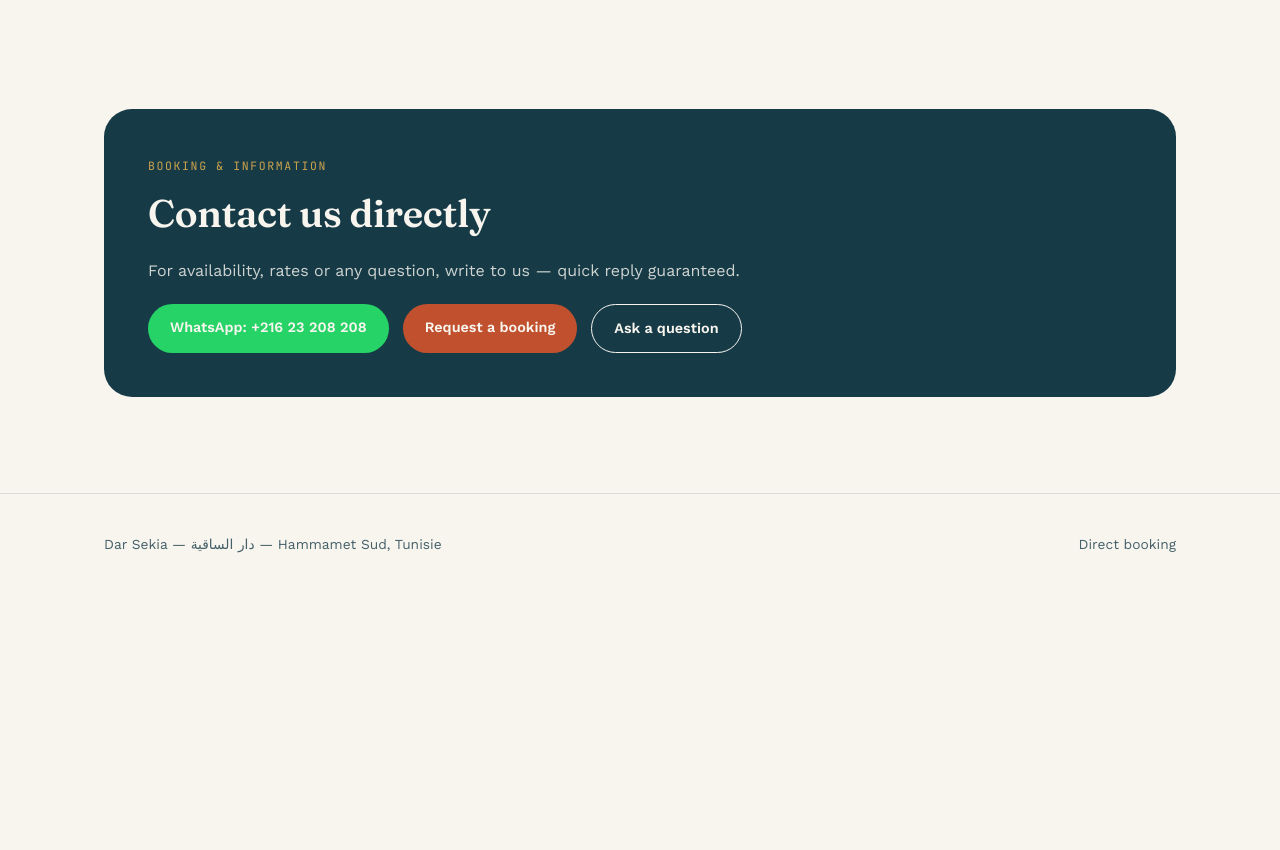
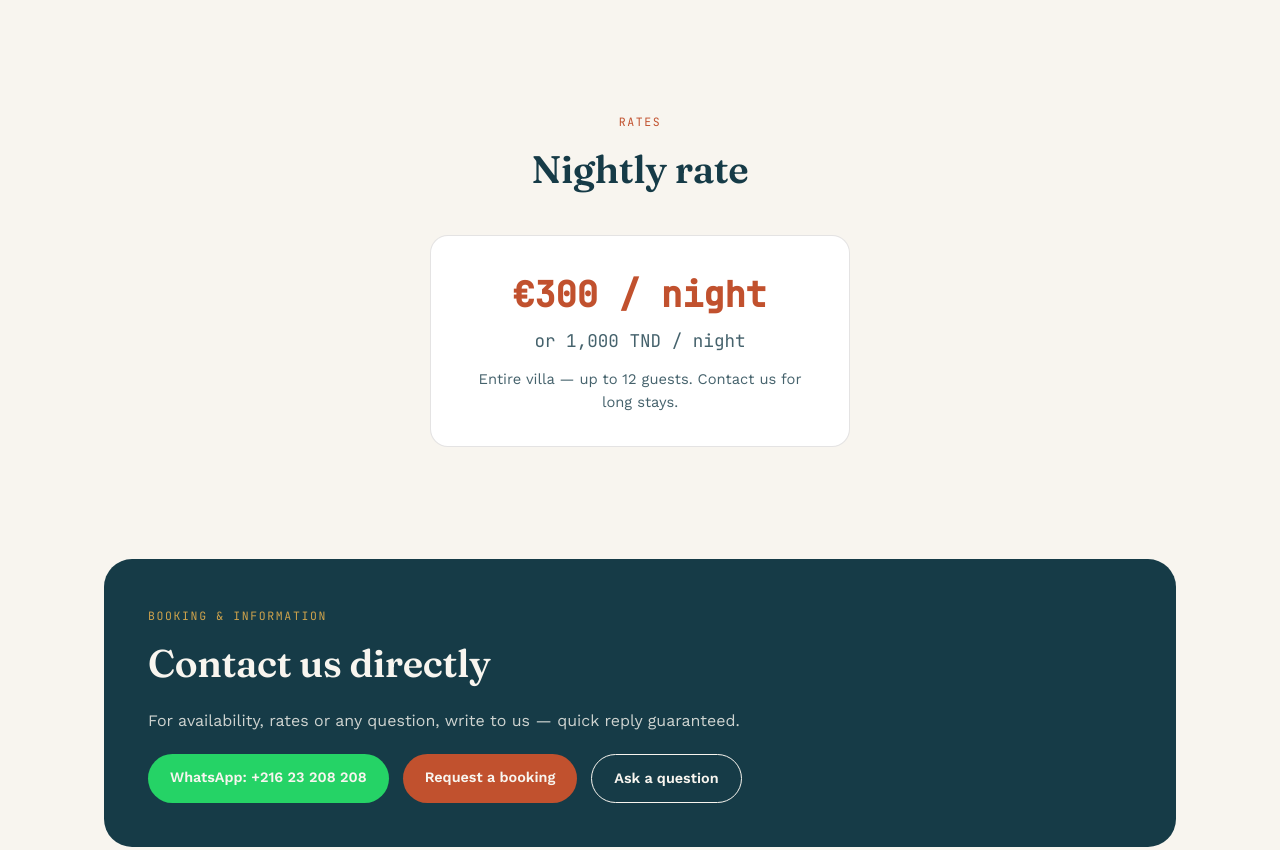
Before and after one commit to iammarfr2000-sys/dar-sekia, a plain HTML site: page index.html in a window 1280 px wide. Shown: the part 4114-4964 px from the top of the page. Before the commit the page ends 4709 px from the top, so only its background shows below. Drawn offline with nearby package versions, Linux system fonts and the light colour scheme.

Commit message:
Section tarifs: 300 EUR ou 1000 DT la nuitee

```diff
--- a/i18n.js
+++ b/i18n.js
@@ -27,7 +27,7 @@ const I18N = {
     near4: "À 10 min en voiture — parc d'attractions et parc aquatique, parfait pour les enfants.",
     near5_title: 'Festival International de Hammamet', near5: "À 10 min en voiture — chaque été, concerts et spectacles dans l'amphithéâtre en bord de mer.",
     near6_title: 'Médina de Hammamet', near6: 'À 12 min en voiture — la vieille ville historique, sa kasbah, son souk et sa plage au pied des remparts.',
-    contact_eyebrow: 'Réservation & informations', contact_title: 'Contactez-nous directement',
+    price_eyebrow: 'Tarifs', price_title: 'Tarif de la nuitée', price_amount: '300 € / nuit', price_alt: 'ou 1 000 DT / nuit', price_note: 'Villa entière — jusqu\'à 12 personnes. Contactez-nous pour les longs séjours.', contact_eyebrow: 'Réservation & informations', contact_title: 'Contactez-nous directement',
     contact_text: 'Pour connaître les disponibilités, les tarifs ou poser une question, écrivez-nous — réponse rapide garantie.',
     contact_book: 'Demander une réservation', contact_ask: 'Poser une question', contact_wa: 'WhatsApp : +216 23 208 208',
     footer_note: 'Réservation directe',
@@ -64,7 +64,7 @@ const I18N = {
     near4: '10 min by car — amusement and water park, perfect for kids.',
     near5_title: 'Hammamet International Festival', near5: '10 min by car — every summer, concerts and shows in the seaside amphitheatre.',
     near6_title: 'Hammamet Medina', near6: '12 min by car — the historic old town, its kasbah, souk and beach at the foot of the ramparts.',
-    contact_eyebrow: 'Booking & information', contact_title: 'Contact us directly',
+    price_eyebrow: 'Rates', price_title: 'Nightly rate', price_amount: '€300 / night', price_alt: 'or 1,000 TND / night', price_note: 'Entire villa — up to 12 guests. Contact us for long stays.', contact_eyebrow: 'Booking & information', contact_title: 'Contact us directly',
     contact_text: 'For availability, rates or any question, write to us — quick reply guaranteed.',
     contact_book: 'Request a booking', contact_ask: 'Ask a question', contact_wa: 'WhatsApp: +216 23 208 208',
     footer_note: 'Direct booking',
@@ -101,7 +101,7 @@ const I18N = {
     near4: '10 Min. mit dem Auto — Freizeit- und Wasserpark, perfekt für Kinder.',
     near5_title: 'Internationales Festival von Hammamet', near5: '10 Min. mit dem Auto — jeden Sommer Konzerte und Shows im Amphitheater am Meer.',
     near6_title: 'Medina von Hammamet', near6: '12 Min. mit dem Auto — die historische Altstadt mit Kasbah, Souk und Strand am Fuße der Stadtmauer.',
-    contact_eyebrow: 'Buchung & Informationen', contact_title: 'Kontaktieren Sie uns direkt',
+    price_eyebrow: 'Preise', price_title: 'Preis pro Nacht', price_amount: '300 € / Nacht', price_alt: 'oder 1.000 TND / Nacht', price_note: 'Ganze Villa — bis zu 12 Gäste. Kontaktieren Sie uns für längere Aufenthalte.', contact_eyebrow: 'Buchung & Informationen', contact_title: 'Kontaktieren Sie uns direkt',
     contact_text: 'Für Verfügbarkeit, Preise oder Fragen schreiben Sie uns — schnelle Antwort garantiert.',
     contact_book: 'Buchung anfragen', contact_ask: 'Frage stellen', contact_wa: 'WhatsApp: +216 23 208 208',
     footer_note: 'Direktbuchung',
@@ -138,7 +138,7 @@ const I18N = {
     near4: '10 دقائق بالسيارة — مدينة ملاهي وألعاب مائية، مثالية للأطفال.',
     near5_title: 'مهرجان الحمّامات الدولي', near5: '10 دقائق بالسيارة — كل صيف، حفلات وعروض في المسرح المطل على البحر.',
     near6_title: 'المدينة العتيقة بالحمّامات', near6: '12 دقيقة بالسيارة — المدينة التاريخية، قصبتها، سوقها وشاطئها عند أسوارها.',
-    contact_eyebrow: 'الحجز والمعلومات', contact_title: 'اتصل بنا مباشرة',
+    price_eyebrow: 'الأسعار', price_title: 'سعر الليلة', price_amount: '300 يورو / الليلة', price_alt: 'أو 1000 دينار / الليلة', price_note: 'الفيلا كاملة — حتى 12 شخصاً. اتصلوا بنا للإقامات الطويلة.', contact_eyebrow: 'الحجز والمعلومات', contact_title: 'اتصل بنا مباشرة',
     contact_text: 'لمعرفة التوفر أو الأسعار أو لطرح أي سؤال، راسلنا — رد سريع مضمون.',
     contact_book: 'اطلب حجزاً', contact_ask: 'اطرح سؤالاً', contact_wa: 'واتساب: +216 23 208 208',
     footer_note: 'حجز مباشر',
--- a/index.html
+++ b/index.html
@@ -195,6 +195,20 @@
   </div>
 </section>
 
+<section id="tarifs">
+  <div class="container">
+    <div class="section-head" style="text-align:center; margin-left:auto; margin-right:auto;">
+      <span class="eyebrow" data-i18n="price_eyebrow">Tarifs</span>
+      <h2 data-i18n="price_title">Tarif de la nuitée</h2>
+    </div>
+    <div class="feature-card" style="max-width:420px; margin:0 auto; text-align:center; padding:32px;">
+      <div style="font-family:var(--mono); font-size:2.2rem; color:var(--terracotta); font-weight:600;" data-i18n="price_amount">300 € / nuit</div>
+      <div style="font-family:var(--mono); font-size:1.1rem; color:var(--sea-deep-80); margin-top:4px;" data-i18n="price_alt">ou 1 000 DT / nuit</div>
+      <p style="margin-top:14px; font-size:0.92rem;" data-i18n="price_note">Villa entière — jusqu'à 12 personnes. Contactez-nous pour les longs séjours.</p>
+    </div>
+  </div>
+</section>
+
 <section id="contact">
   <div class="container">
     <div class="booking-panel" style="grid-template-columns: 1fr;">
```
